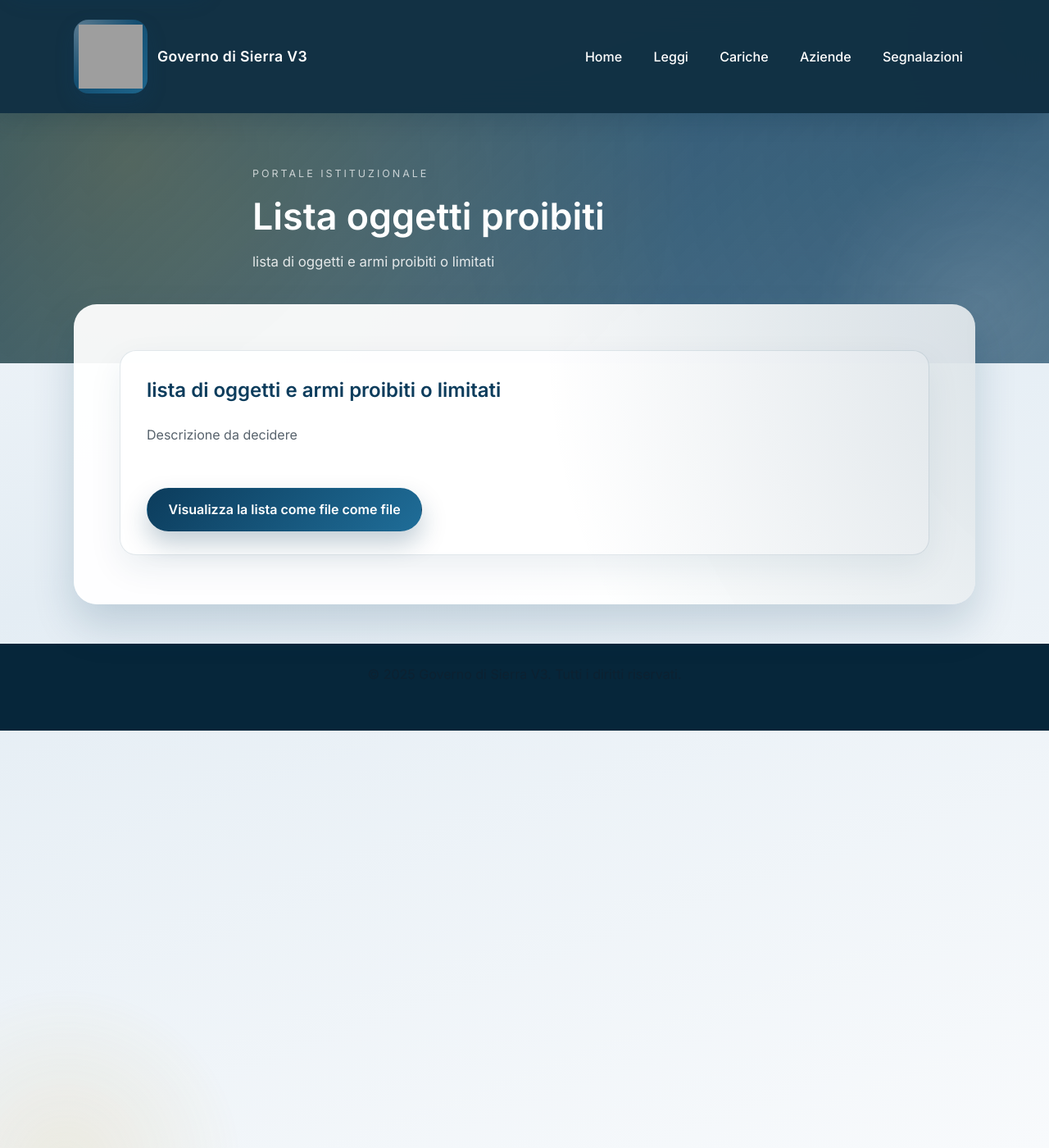
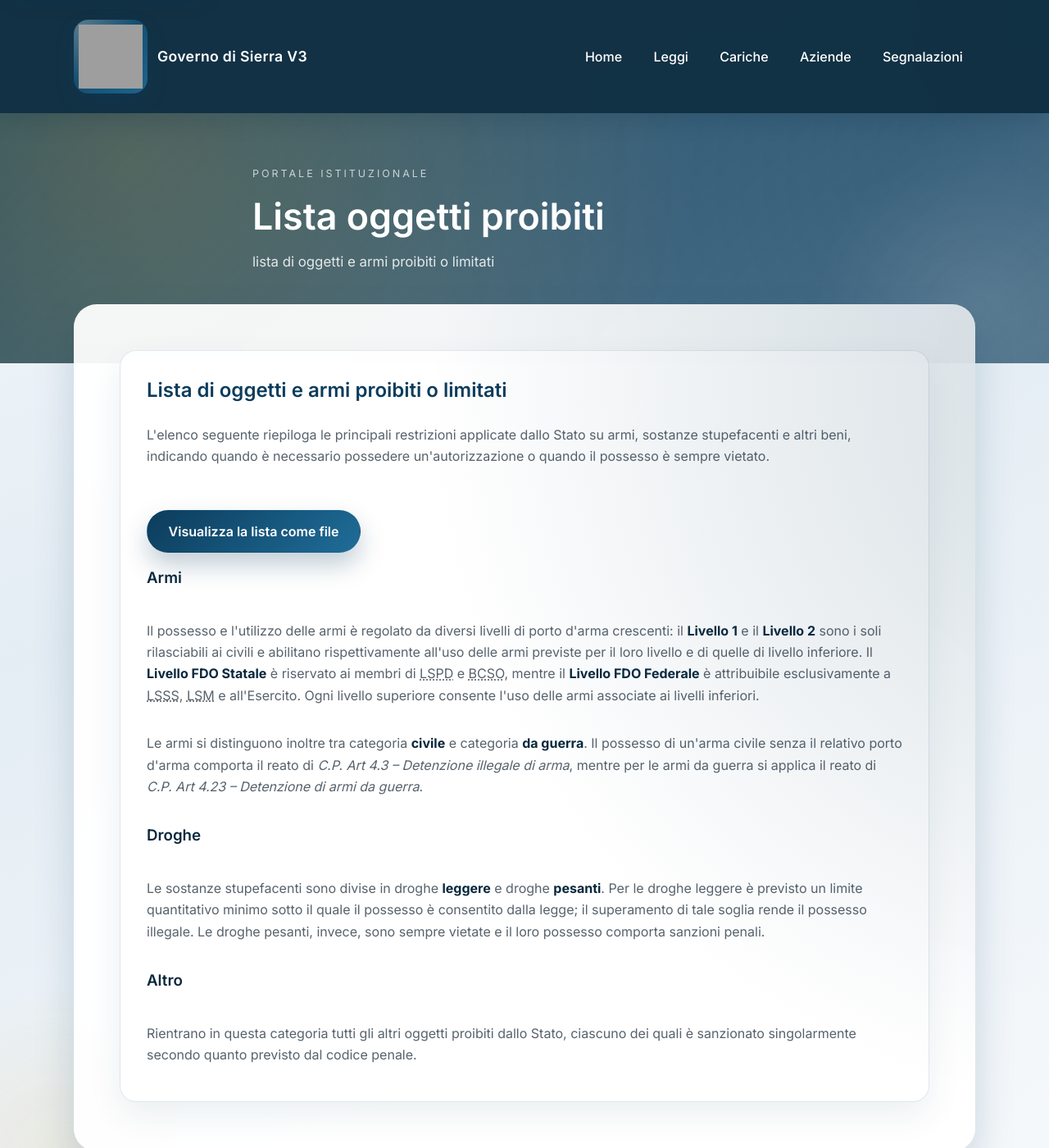
Before and after one commit to governo-sierra-v3/site, a Jekyll site: the page built from lista-oggetti-proibiti.md, in a window 1280 px wide and 1400 px high. Shown: the whole window at 82% size. Built offline with Jekyll 4.4.1, drawn with Linux system fonts in a browser that asks for light colours; grey boxes are pictures that could not be loaded.

Commit message:
Documenta restrizioni su oggetti proibiti

```diff
--- a/lista-oggetti-proibiti.md
+++ b/lista-oggetti-proibiti.md
@@ -5,11 +5,51 @@ description: lista di oggetti e armi proibiti o limitati
 ---
 
 <section class="content-section">
-  <h2>lista di oggetti e armi proibiti o limitati</h2>
+  <h2>Lista di oggetti e armi proibiti o limitati</h2>
   <p>
-    Descrizione da decidere
+    L'elenco seguente riepiloga le principali restrizioni applicate dallo Stato
+    su armi, sostanze stupefacenti e altri beni, indicando quando è necessario
+    possedere un'autorizzazione o quando il possesso è sempre vietato.
   </p>
-<div class="button-group">
-    <a class="button primary" href="https://docs.google.com/spreadsheets/d/1IvEXE0g5IyZ_D5AML_0qhJjEofw5zOkB-9Xd94U0NJo/edit?usp=sharing" target="_blank" rel="noopener">Visualizza la lista come file come file</a>
+  <div class="button-group">
+    <a class="button primary" href="https://docs.google.com/spreadsheets/d/1IvEXE0g5IyZ_D5AML_0qhJjEofw5zOkB-9Xd94U0NJo/edit?usp=sharing" target="_blank" rel="noopener">Visualizza la lista come file</a>
   </div>
+
+  <h3>Armi</h3>
+  <p>
+    Il possesso e l'utilizzo delle armi è regolato da diversi livelli di porto
+    d'arma crescenti: il <strong>Livello 1</strong> e il <strong>Livello 2</strong>
+    sono i soli rilasciabili ai civili e abilitano rispettivamente all'uso delle
+    armi previste per il loro livello e di quelle di livello inferiore. Il
+    <strong>Livello FDO Statale</strong> è riservato ai membri di
+    <abbr title="Los Santos Police Department">LSPD</abbr> e
+    <abbr title="Blaine County Sheriff's Office">BCSO</abbr>, mentre il
+    <strong>Livello FDO Federale</strong> è attribuibile esclusivamente a
+    <abbr title="Los Santos Secret Service">LSSS</abbr>,
+    <abbr title="Los Santos Marshals">LSM</abbr> e all'Esercito. Ogni livello
+    superiore consente l'uso delle armi associate ai livelli inferiori.
+  </p>
+  <p>
+    Le armi si distinguono inoltre tra categoria <strong>civile</strong> e
+    categoria <strong>da guerra</strong>. Il possesso di un'arma civile senza il
+    relativo porto d'arma comporta il reato di <em>C.P. Art 4.3 – Detenzione
+    illegale di arma</em>, mentre per le armi da guerra si applica il reato di
+    <em>C.P. Art 4.23 – Detenzione di armi da guerra</em>.
+  </p>
+
+  <h3>Droghe</h3>
+  <p>
+    Le sostanze stupefacenti sono divise in droghe <strong>leggere</strong> e
+    droghe <strong>pesanti</strong>. Per le droghe leggere è previsto un limite
+    quantitativo minimo sotto il quale il possesso è consentito dalla legge; il
+    superamento di tale soglia rende il possesso illegale. Le droghe pesanti,
+    invece, sono sempre vietate e il loro possesso comporta sanzioni penali.
+  </p>
+
+  <h3>Altro</h3>
+  <p>
+    Rientrano in questa categoria tutti gli altri oggetti proibiti dallo Stato,
+    ciascuno dei quali è sanzionato singolarmente secondo quanto previsto dal
+    codice penale.
+  </p>
 </section>
```
